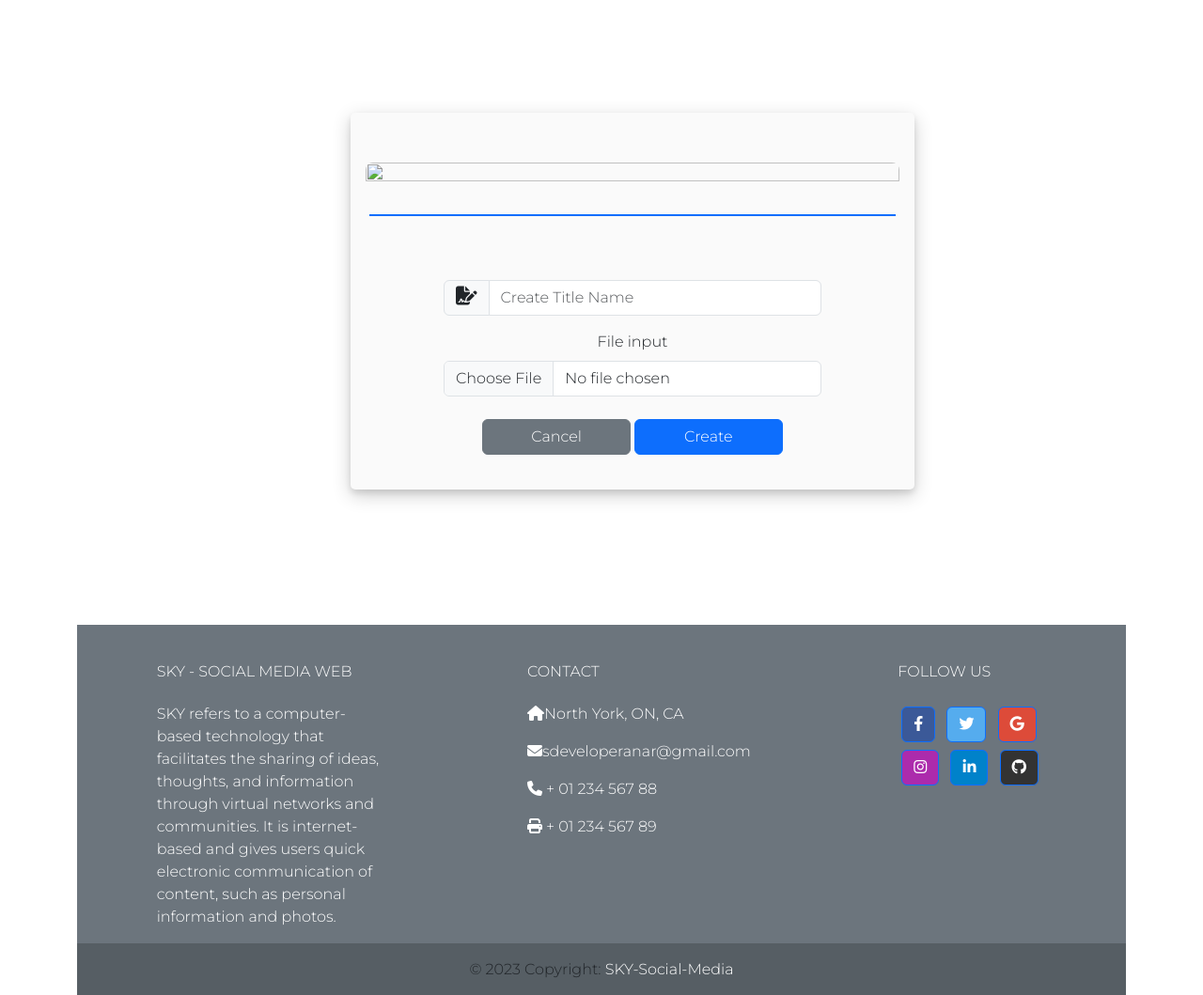
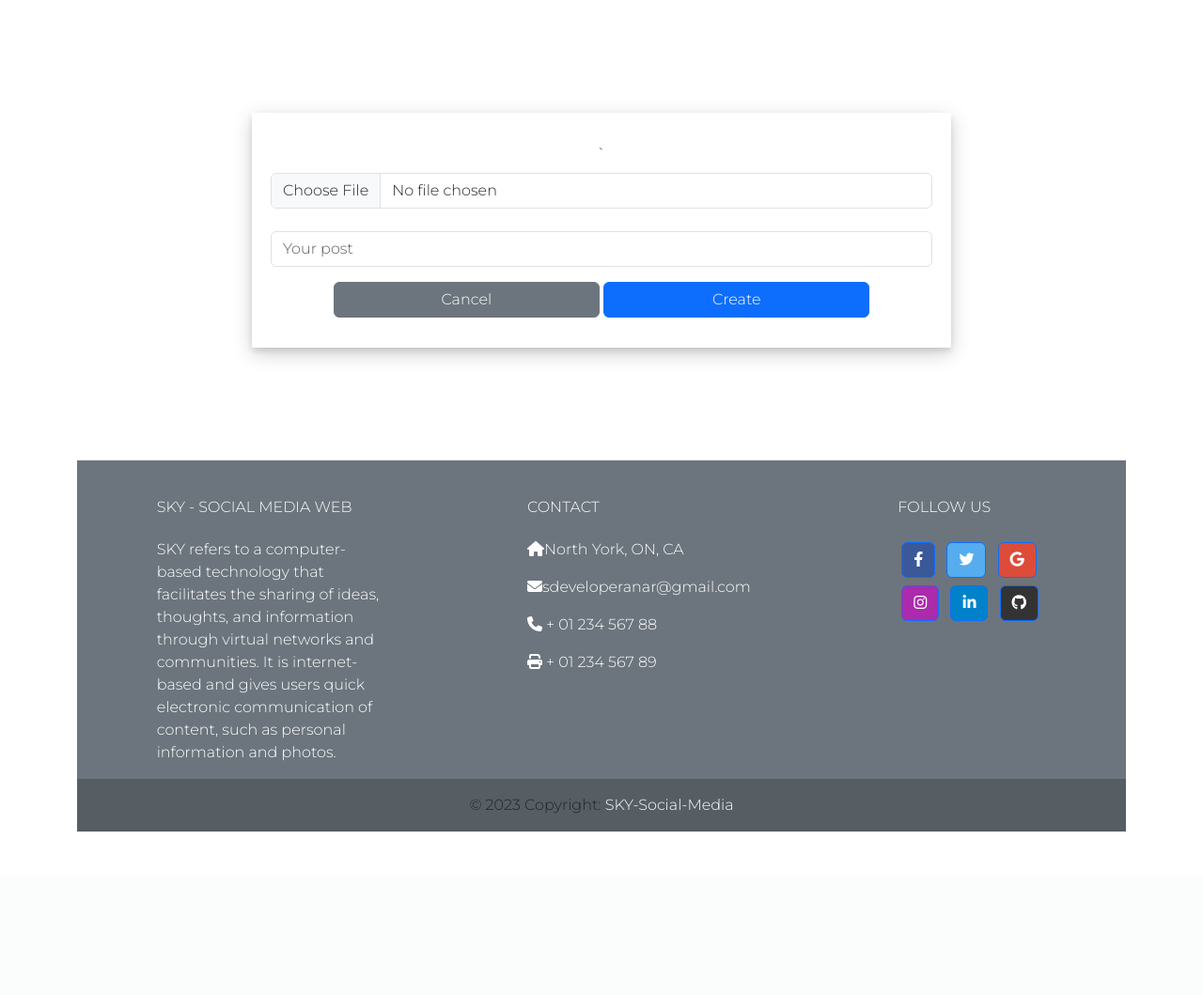
Before and after one commit to Aymammet/sky, a Django app: template templates/post-create.html in a window 1280 px wide. Shown: the part 72-1131 px from the top of the page at 94% size. After the commit the page ends 957 px from the top, so only its background shows below. Run offline with Django 3.2, Linux system fonts and the light colour scheme; the template is opened without the code that fills it, so the values that code supplies are empty; some libraries are stand-ins or nearby versions.

Commit message:
redesign of create post template

```diff
--- a/static/style.css
+++ b/static/style.css
@@ -23,6 +23,13 @@ a {
     border-radius: 5px;
   }
 
+#post-image {
+    width:100%;
+    height:100%;
+    border-radius: 5px;
+}
+
+
 @media only screen and (max-width: 400px) {
     .button-text {
         display: none;
--- a/templates/main.html
+++ b/templates/main.html
@@ -27,7 +27,7 @@
                         <img src="{{post.image.url}}" style="width:100%;height:100%; border-radius: 5px;" alt="{{ post.title }}">
                     </div>
                 {% endif %}
-                <p class="text-start my-2">
+                <p style="word-break : break-all" class="text-start my-2">
                 {{ post.title }}
                 </p>
                 <hr>
--- a/templates/post-create.html
+++ b/templates/post-create.html
@@ -1,38 +1,33 @@
 {% extends "base.html" %}
 {% load static %}
 {% block content %}
-        <!-- <"post edit"> -->
 <div class="container p-4 text-center my-5">
     <div class="d-flex my-5 row align-items-center justify-content-center">
-                <form class="form-horizontal col-md-6" method="post" enctype="multipart/form-data">
-                    <div class="posts px-2 align-self-center mb-4"  style="width: 600px; border-radius: 5px; padding: 5px; background-color: rgb(250, 250, 250);">
+        <form class="posts col-md-8 col-sm-10" method="post" enctype="multipart/form-data">
             <div class=" mb-2" >
                 {% csrf_token %}
                 <div class="col-auto mt-1`">
                     <div class="col-12 px-2">
-                                    <div class="panel-body text-center mt-5">
-                                        <img id="postimage" style="width:100%;height:100%; border-radius: 5px;" class="rounded-3 mb-1" name="image" src="{{post.image.url}}" alt="{{ post.title }}">
-                                    </div>
-                                    <div class="p-1 mt-1 mb-1 ">
-                                        <hr class="border-primary border-2 opacity-100">
-                                    </div>
-                                    <!-- <hr class="mb-0"> -->
-                                    <div id="title" class="container col-md-10 col-lg-10 col-xl-9 col-sm-9 mx-auto mt-5">
-                                        <!-- Titlename input -->
-                                        <div class="form-outline mb-3 input-group flex-nowrap">
-                                            <span class="input-group-text fa-solid fa-file-signature fs-5" id="addon-wrapping">{{ errror }}</span>
-                                            <input type="text" name="title" class="form-control" placeholder="Create Title Name" aria-label="Title" aria-describedby="addon-wrapping">
-                                        </div>
+                        <div class="panel-body text-center mt-2">
+                            <img id="post-image" class="rounded-3 mb-1" name="image">
+                        </div>`
+                        <div id="title" class="col mt-2">
                             <div class="mb-4">
-                                            <label for="formFile" class="form-label">File input</label>
                                 <input name="image" src="{{form.image.value}}" class="form-control" type="file" id="imagefile">
                             </div>
-                                        <!-- Save and Cancel buttons -->
+                            <div class="form-outline mb-3 input-group flex-nowrap">
+                                <input type="text" name="title" class="form-control" placeholder="Your post" aria-label="Title" aria-describedby="addon-wrapping">
+                            </div>
                             <div class=" container-fluid">
                                 <div class="text-center">
-                                                <button type="button" class="btn btn-secondary mb-4 col-5">Cancel</button>
-                                                <button type="submit" class="btn btn-primary mb-4 col-5">Create</button>
-                                            </div>
+                                    <a href="{% url 'posts' %}">
+                                        <button type="button" class="btn btn-secondary mb-4 col-5">
+                                            Cancel
+                                        </button>
+                                    </a>
+                                    <button type="submit" class="btn btn-primary mb-4 col-5">
+                                        Create
+                                    </button>
                                 </div>
                             </div>
                         </div>
@@ -47,7 +42,7 @@
         document.getElementById('imagefile').addEventListener('change', (event) => {
             image = document.getElementById('imagefile')
             var src = URL.createObjectURL(event.target.files[0])
-                    document.getElementById('postimage').src = src
+            document.getElementById('post-image').src = src
         })
     })
 </script>
```
Lines whose indentation alone changed are shown as unchanged.
